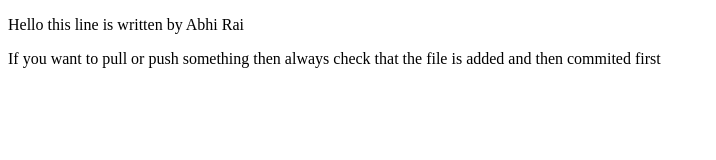
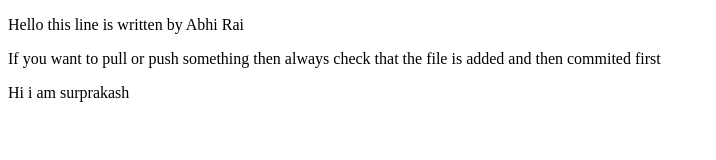
Before and after one commit to Manash2005/eco_friendly, a website: page First.html in a window 1280 px wide. Shown: the whole page, without its empty margins (0-716 px from the left). Drawn offline with Linux system fonts and the light colour scheme.

Commit message:
Added my name

```diff
--- a/First.html
+++ b/First.html
@@ -8,5 +8,6 @@
 <body>
     <p>Hello this line is written by Abhi Rai</p>
     <p>If you want to pull or push something then always check that the file is added and then commited first</p>
+    <p>Hi i am surprakash</p>
 </body>
 </html>
```
